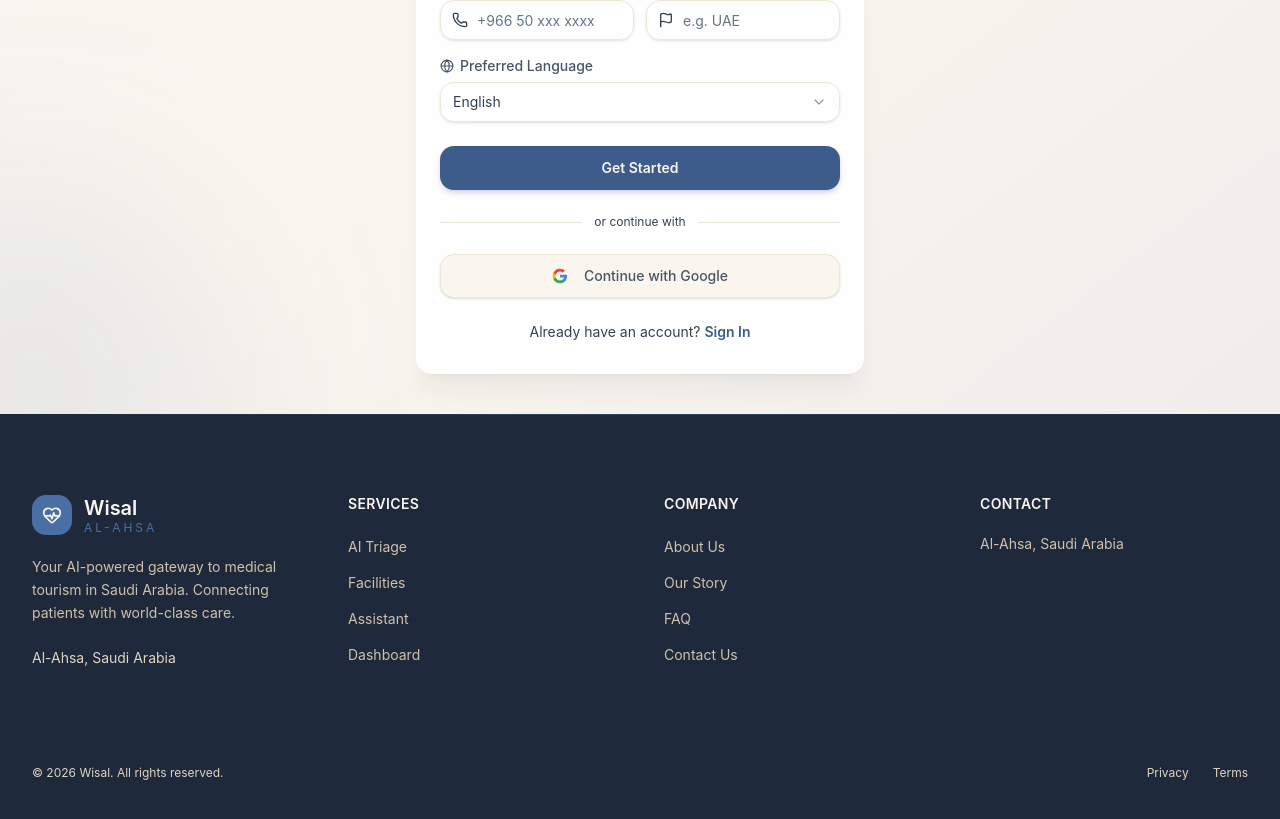
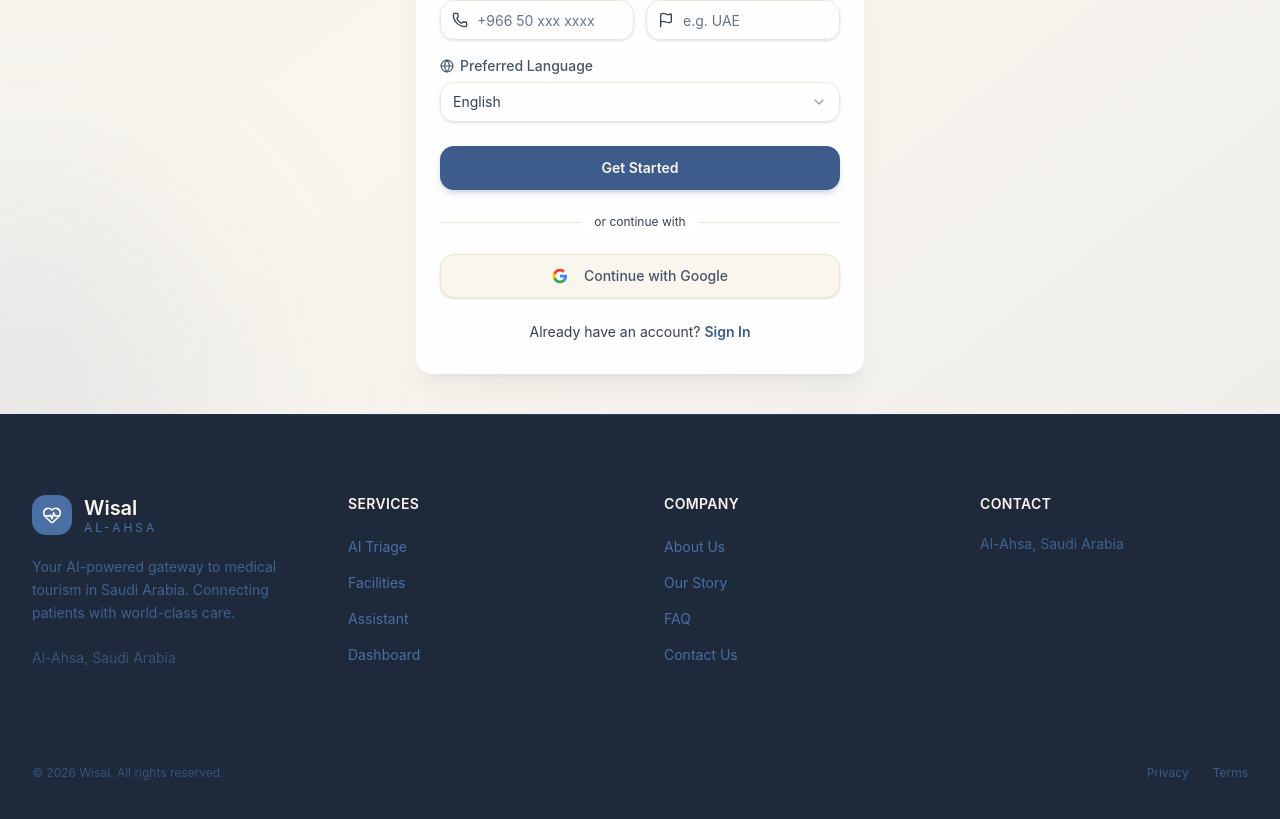
Before and after one commit to MohammadYusif/musahacka, a Next.js app: page /en/register in a window 1280 px wide. Shown: the part 643-1462 px from the top of the page. Built offline with nearby package versions, Linux system fonts and the light colour scheme; no server answers.

Commit message:
fix: change footer link colors from ivory to blue to match header items

```diff
--- a/src/components/layout/footer.tsx
+++ b/src/components/layout/footer.tsx
@@ -25,8 +25,8 @@ export function Footer() {
                 <span className="text-xs block tracking-[0.25em] text-gold-400 -mt-0.5" style={{ fontFamily: "var(--font-display)" }}>AL-AHSA</span>
               </div>
             </div>
-            <p className="text-sm text-ivory-500 leading-relaxed mb-6">{t("tagline")}</p>
-            <div className="flex items-center gap-3 text-ivory-600 text-sm">
+            <p className="text-sm text-gold-400/80 leading-relaxed mb-6">{t("tagline")}</p>
+            <div className="flex items-center gap-3 text-gold-400/60 text-sm">
               <span>{t("location")}</span>
             </div>
           </div>
@@ -34,26 +34,26 @@ export function Footer() {
           <div>
             <h4 className="text-sm font-semibold text-ivory-100 tracking-wide uppercase mb-5" style={{ fontFamily: "var(--font-display)" }}>{t("services")}</h4>
             <ul className="space-y-3">
-              <li><Link href="/triage" className="text-sm text-ivory-500 hover:text-gold-400 transition-colors">{tn("triage")}</Link></li>
-              <li><Link href="/facilities" className="text-sm text-ivory-500 hover:text-gold-400 transition-colors">{tn("facilities")}</Link></li>
-              <li><Link href="/chat" className="text-sm text-ivory-500 hover:text-gold-400 transition-colors">{tn("chat")}</Link></li>
-              <li><Link href="/dashboard" className="text-sm text-ivory-500 hover:text-gold-400 transition-colors">{tn("dashboard")}</Link></li>
+              <li><Link href="/triage" className="text-sm text-gold-400 hover:text-gold-300 transition-colors">{tn("triage")}</Link></li>
+              <li><Link href="/facilities" className="text-sm text-gold-400 hover:text-gold-300 transition-colors">{tn("facilities")}</Link></li>
+              <li><Link href="/chat" className="text-sm text-gold-400 hover:text-gold-300 transition-colors">{tn("chat")}</Link></li>
+              <li><Link href="/dashboard" className="text-sm text-gold-400 hover:text-gold-300 transition-colors">{tn("dashboard")}</Link></li>
             </ul>
           </div>
 
           <div>
             <h4 className="text-sm font-semibold text-ivory-100 tracking-wide uppercase mb-5" style={{ fontFamily: "var(--font-display)" }}>{t("company")}</h4>
             <ul className="space-y-3">
-              <li><Link href="/about" className="text-sm text-ivory-500 hover:text-gold-400 transition-colors">{t("aboutUs")}</Link></li>
-              <li><Link href="/story" className="text-sm text-ivory-500 hover:text-gold-400 transition-colors">{t("ourStory")}</Link></li>
-              <li><Link href="/faq" className="text-sm text-ivory-500 hover:text-gold-400 transition-colors">{t("faq")}</Link></li>
-              <li><Link href="/contact" className="text-sm text-ivory-500 hover:text-gold-400 transition-colors">{t("contactUs")}</Link></li>
+              <li><Link href="/about" className="text-sm text-gold-400 hover:text-gold-300 transition-colors">{t("aboutUs")}</Link></li>
+              <li><Link href="/story" className="text-sm text-gold-400 hover:text-gold-300 transition-colors">{t("ourStory")}</Link></li>
+              <li><Link href="/faq" className="text-sm text-gold-400 hover:text-gold-300 transition-colors">{t("faq")}</Link></li>
+              <li><Link href="/contact" className="text-sm text-gold-400 hover:text-gold-300 transition-colors">{t("contactUs")}</Link></li>
             </ul>
           </div>
 
           <div>
             <h4 className="text-sm font-semibold text-ivory-100 tracking-wide uppercase mb-5" style={{ fontFamily: "var(--font-display)" }}>{t("contact")}</h4>
-            <ul className="space-y-3 text-sm text-ivory-500">
+            <ul className="space-y-3 text-sm text-gold-400/80">
               <li>{t("location")}</li>
             </ul>
           </div>
@@ -62,10 +62,10 @@ export function Footer() {
         <div className="h-px bg-ivory-800 mb-8"></div>
 
         <div className="flex flex-col md:flex-row items-center justify-between gap-4">
-          <p className="text-xs text-ivory-600">&copy; {new Date().getFullYear()} {tc("appName")}. {t("rights")}</p>
+          <p className="text-xs text-gold-400/60">&copy; {new Date().getFullYear()} {tc("appName")}. {t("rights")}</p>
           <div className="flex items-center gap-6">
-            <Link href="/privacy" className="text-xs text-ivory-600 hover:text-gold-400 transition-colors">{t("privacy")}</Link>
-            <Link href="/terms" className="text-xs text-ivory-600 hover:text-gold-400 transition-colors">{t("terms")}</Link>
+            <Link href="/privacy" className="text-xs text-gold-400/70 hover:text-gold-300 transition-colors">{t("privacy")}</Link>
+            <Link href="/terms" className="text-xs text-gold-400/70 hover:text-gold-300 transition-colors">{t("terms")}</Link>
           </div>
         </div>
       </div>
```
